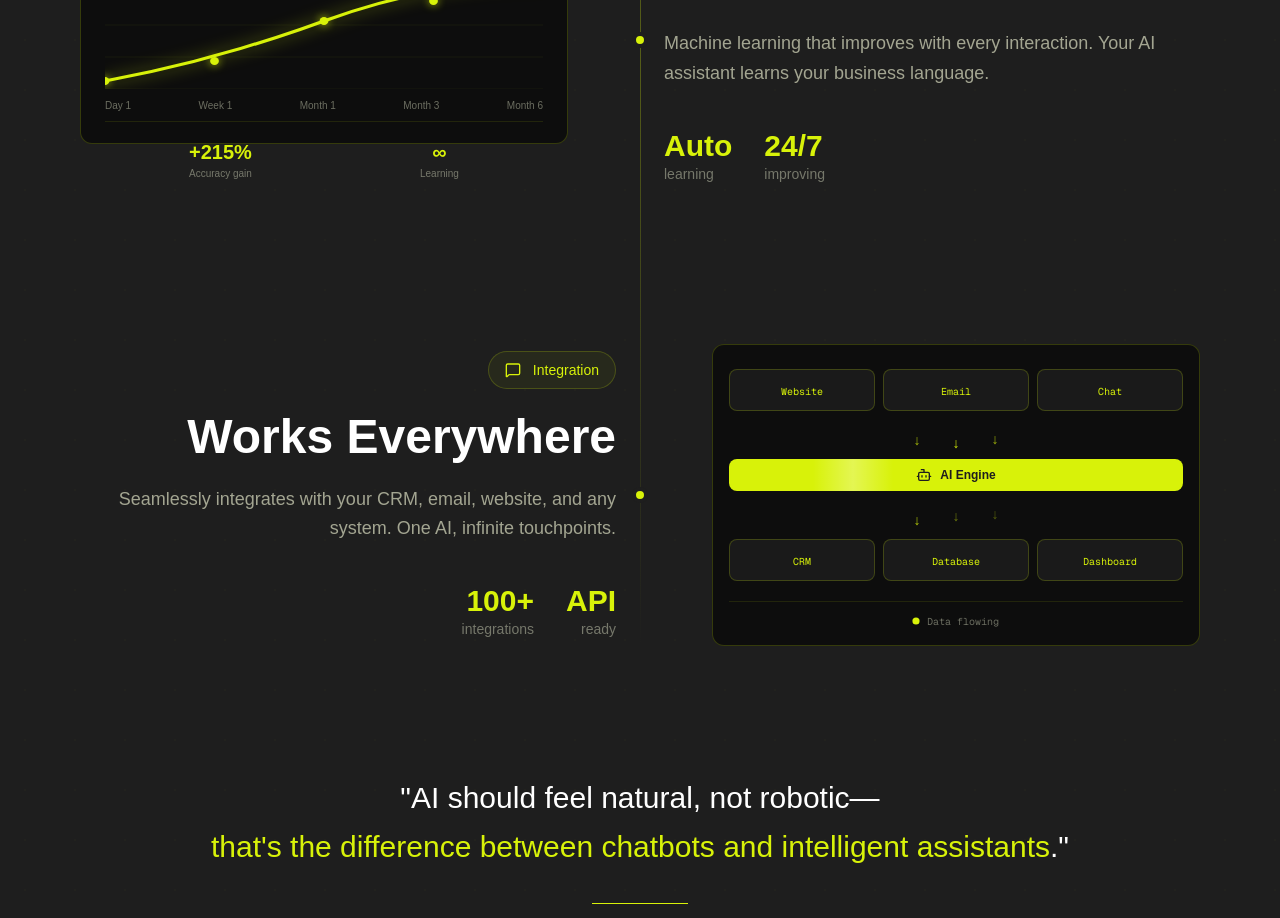
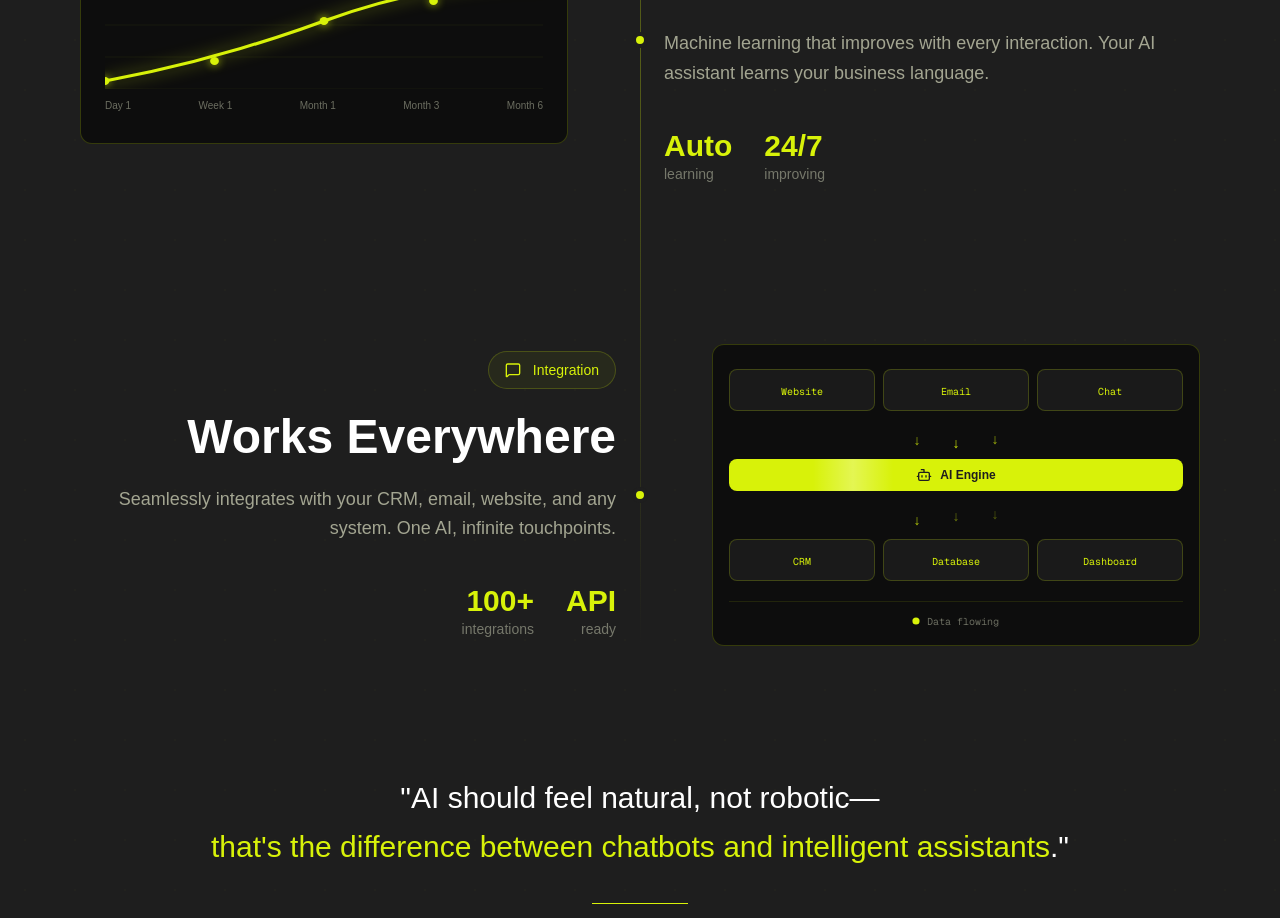
Before and after one commit to umar7shaikh/The-Ladder-Web, a Next.js app: page /technical/services/ai-assistants in a window 1280 px wide. Shown: the part 4420-5338 px from the top of the page. Built offline with nearby package versions, Linux system fonts and the light colour scheme.

Commit message:
fixed the tech stack of the ai and remove the problem causing text

```diff
--- a/components/technical/servicedetails/ai-assistants/TechStack.tsx
+++ b/components/technical/servicedetails/ai-assistants/TechStack.tsx
@@ -272,7 +272,7 @@ export default function TechStack() {
                   </div>
 
                   {/* Performance metrics */}
-                  <div className="mt-8 pt-4 border-t border-[#D8F209]/10 flex justify-around">
+                  {/* <div className="mt-8 pt-4 border-t border-[#D8F209]/10 flex justify-around">
                     <div className="text-center">
                       <div className="text-[#D8F209] text-xl font-bold">+215%</div>
                       <div className="text-[#FBFFDE]/40 text-[10px]">Accuracy gain</div>
@@ -281,7 +281,7 @@ export default function TechStack() {
                       <div className="text-[#D8F209] text-xl font-bold">∞</div>
                       <div className="text-[#FBFFDE]/40 text-[10px]">Learning</div>
                     </div>
-                  </div>
+                  </div> */}
                 </div>
               </div>
 
```
